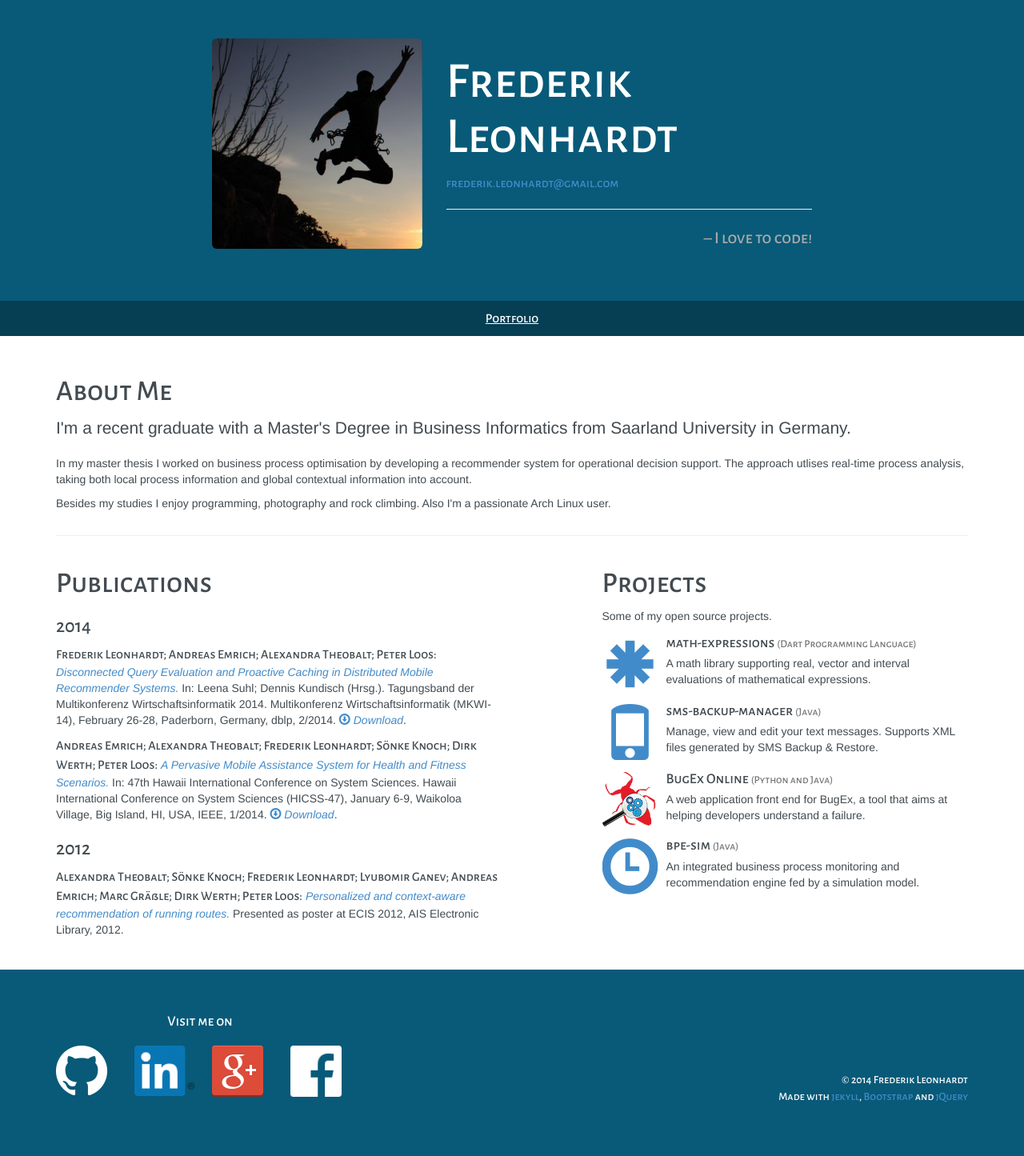
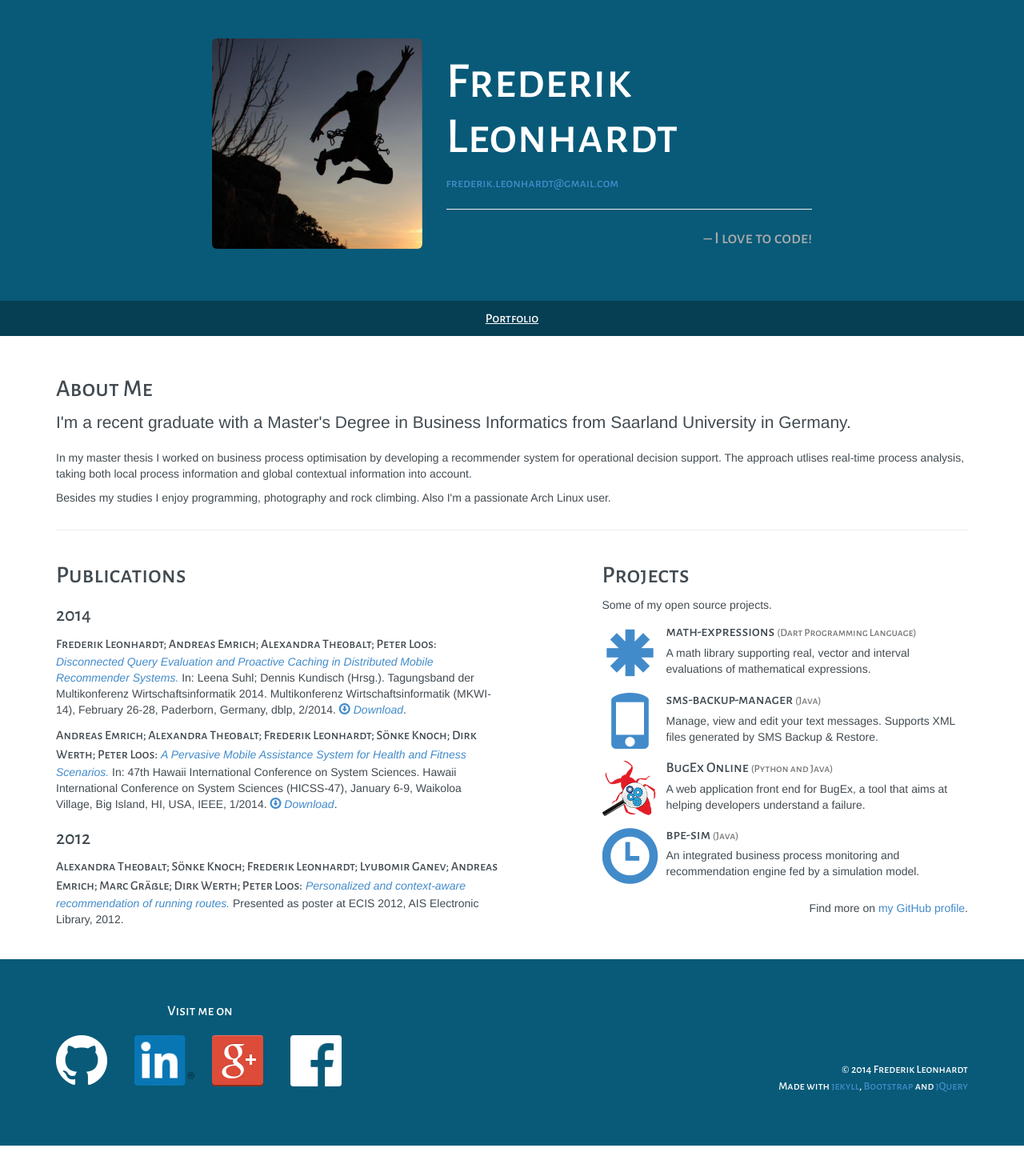
Before and after one commit to fkleon/fkleon.github.io, a Jekyll site: the page built from index.html, in a window 1280 px wide. Shown: the whole page at 80% size. Built offline with Jekyll 4.4.1, drawn with Linux system fonts in a browser that asks for light colours; nearby versions of some CDN libraries.

Commit message:
Close void tags. Fix indentation.

```diff
--- a/_includes/front_footer.html
+++ b/_includes/front_footer.html
@@ -8,22 +8,22 @@
                     <div class="row">
                         <div class="col-xs-3 col-sm-3 col-md-3">
                             <a href="https://github.com/{{ site.author.github }}">
-                                <img src="{{ "/assets/img/github-light-64.png" | prepend: site.baseurl }}" alt="GitHub" title="GitHub">
+                                <img src="{{ "/assets/img/github-light-64.png" | prepend: site.baseurl }}" alt="GitHub" title="GitHub" />
                             </a>
                         </div>
                         <div class="col-xs-3 col-sm-3 col-md-3">
                             <a href="https://www.linkedin.com/in/{{ site.author.linkedin }}">
-                                <img src="{{ "/assets/img/linkedin-60.png" | prepend: site.baseurl }}" width="75" alt="LinkedIn" title="LinkedIn">
+                                <img src="{{ "/assets/img/linkedin-60.png" | prepend: site.baseurl }}" width="75" alt="LinkedIn" title="LinkedIn" />
                             </a>
                         </div>
                         <div class="col-xs-3 col-sm-3 col-md-3">
                             <a href="https://plus.google.com/+{{ site.author.gplus }}">
-                                <img src="{{ "/assets/img/g+64.png" | prepend: site.baseurl }}" alt="Google+" title="Google+">
+                                <img src="{{ "/assets/img/g+64.png" | prepend: site.baseurl }}" alt="Google+" title="Google+" />
                             </a>
                         </div>
                         <div class="col-xs-3 col-sm-3 col-md-3">
                             <a href="https://www.facebook.com/{{ site.author.facebook }}">
-                                <img src="{{ "/assets/img/facebook-white-58.png" | prepend: site.baseurl }}" width="64" alt="Facebook" title="Facebook">
+                                <img src="{{ "/assets/img/facebook-white-58.png" | prepend: site.baseurl }}" width="64" alt="Facebook" title="Facebook" />
                             </a>
                         </div>
                     </div>
--- a/_includes/head.html
+++ b/_includes/head.html
@@ -6,6 +6,6 @@
     <meta name="author" content="{{ site.author.name }}">
     <link rel="icon" href="{{ "/assets/img/favicon.ico" | prepend: site.baseurl }}" type="image/x-icon" />
     <!--<link rel="stylesheet" href="//maxcdn.bootstrapcdn.com/bootstrap/3.2.0/css/bootstrap.min.css"/>-->
-    <link rel="stylesheet" href="{{ "/assets/css/bootstrap.min.css" | prepend: site.baseurl }}"/>
-    <link rel="stylesheet" href="{{ "/assets/css/custom.css" | prepend: site.baseurl }}">
+    <link rel="stylesheet" href="{{ "/assets/css/bootstrap.min.css" | prepend: site.baseurl }}" />
+    <link rel="stylesheet" href="{{ "/assets/css/custom.css" | prepend: site.baseurl }}" />
 </head>
--- a/index.html
+++ b/index.html
@@ -6,20 +6,22 @@ pos: 1
 
 <div class="row">
     <div class="col-xs-12 col-sm-12 col-md-12">
-        <h1>About Me</h1>
+        <section id="aboutme">
+            <h2>About Me</h2>
             <p class="lead">I'm a recent graduate with a Master's Degree in Business Informatics from Saarland University in Germany.</p>
             <p>In my master thesis I worked on business process optimisation by developing a recommender system for operational decision support.
             The approach utlises real-time process analysis, taking both local process information and global contextual information into account.</p>
             <p>Besides my studies I enjoy programming, photography and rock climbing. Also I'm a passionate Arch Linux user.</p>
+        </section>
     </div>
 </div>
 
-<hr/>
+<hr />
 
 <div class="row">
     <div class="col-xs-12 col-sm-12 col-md-6">
         <section id="publications">
-        <h1>Publications</h1>
+            <h2>Publications</h2>
             {% for publication in site.data.publications %}
                 {% capture current_year %}{{ publication.year }}{% endcapture %}
                 {% if current_year != year %}
@@ -35,12 +37,14 @@ pos: 1
                     {% endif %}
                 </p>
             {% endfor %}
+        </section>
     </div>
 
     <div class="col-xs-12 col-sm-12 col-md-5 col-md-offset-1">
         <div class="row">
             <div class="col-md-12">
-                <h1>Projects</h1>
+                <section id="projects">
+                    <h2>Projects</h2>
                     Some of my open source projects.
                     {% for project in site.data.projects %}
                     <div class="media">
@@ -48,7 +52,7 @@ pos: 1
                                 {% if project.icon %}
                                 <span class="media-object glyphicon big-icon {{ project.icon }}"></span>
                                 {% else %}
-                            <img class="media-object" width="70" src="{{ site.baseurl }}/assets/img/{{ project.logo }}" alt="{{ project.title }}">
+                                <img class="media-object" width="70" src="{{ site.baseurl }}/assets/img/{{ project.logo }}" alt="{{ project.title }}" />
                                 {% endif %}
                             </a>
                             <div class="media-body">
@@ -57,6 +61,11 @@ pos: 1
                             </div>
                    </div>
                    {% endfor %}
+                   <p class="text-right">
+                       <br />
+                       Find more on <a href="https://github.com/{{ site.author.github }}">my GitHub profile</a>.
+                   </p>
+               </section>
             </div>
         </div>
     </div>
```
Lines whose indentation alone changed are shown as unchanged.
